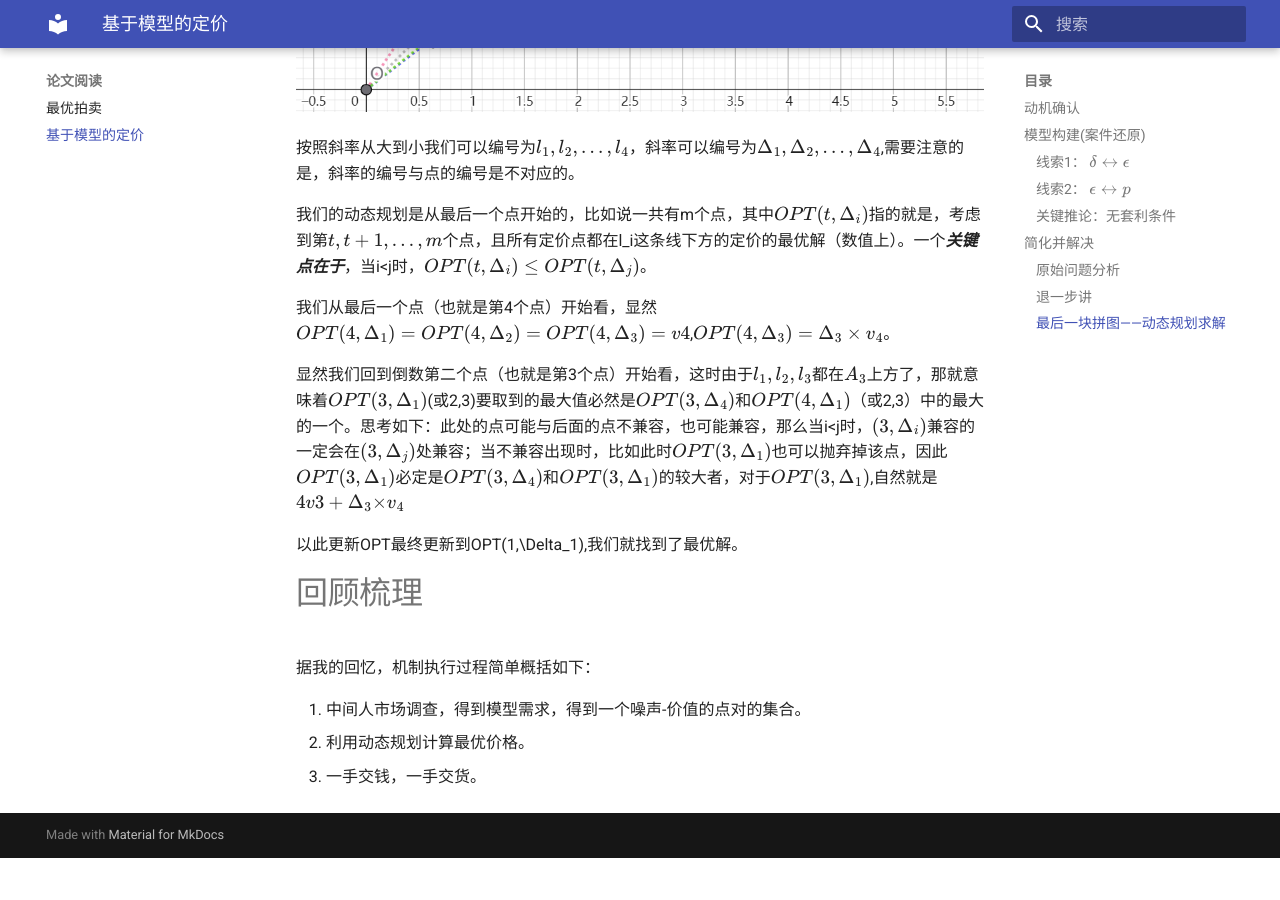
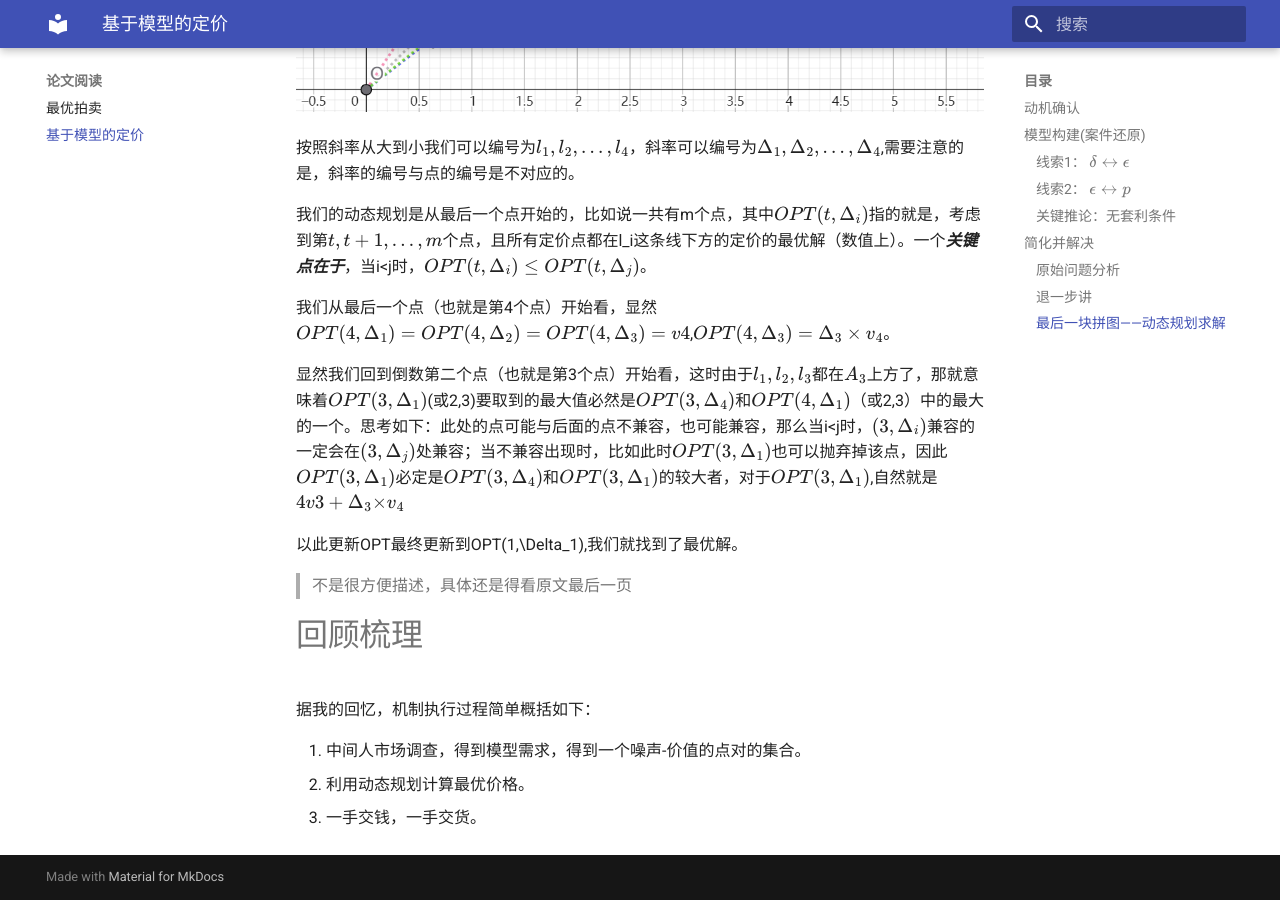
Before and after one commit to snowcovered/snowcovered.github.io, an MkDocs documentation site: the page built from docs/notes/mbp.md, in a window 1280 px wide and 900 px high, scrolled down 5086 px. Built offline with MkDocs 1.6.1 and Material for MkDocs 9.7.7, drawn with Linux system fonts in a browser that asks for light colours; before the commit the page ends 5944 px from its top, so only the background shows below that.

Commit message:
Update mbp.md

```diff
--- a/docs/notes/mbp.md
+++ b/docs/notes/mbp.md
@@ -190,6 +190,8 @@ $4v3+\Delta_3×v_4$
 
 以此更新OPT最终更新到OPT(1,\Delta_1),我们就找到了最优解。
 
+>不是很方便描述，具体还是得看原文最后一页
+
 #回顾梳理
 
 据我的回忆，机制执行过程简单概括如下：
```
